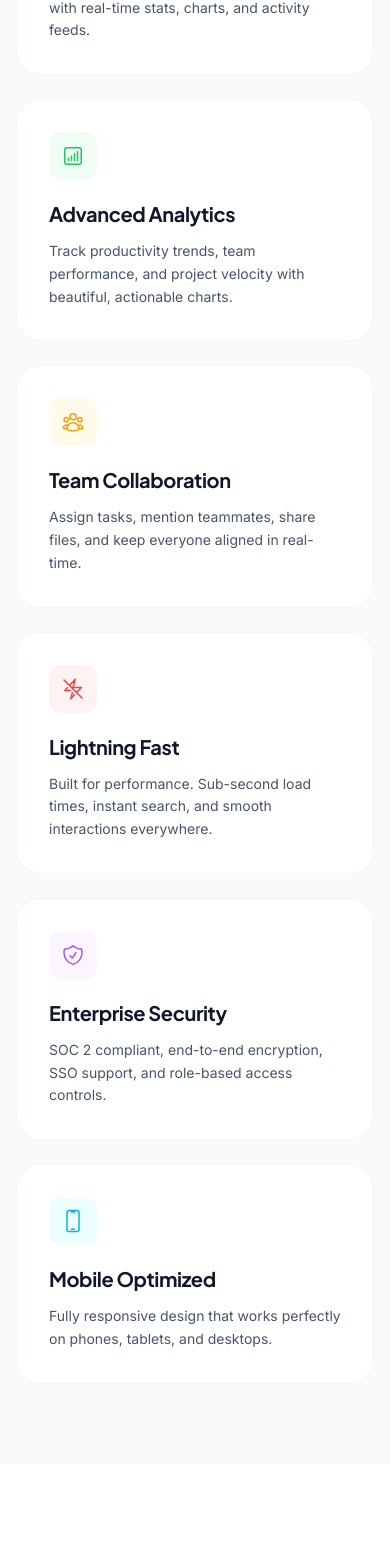
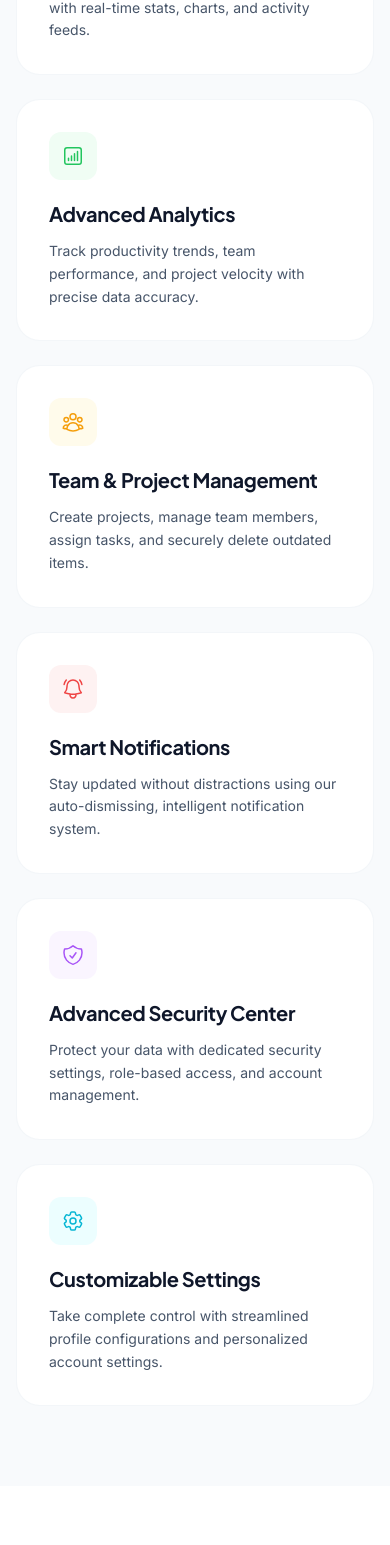
Before and after one commit to Aaryan-9784/TaskoraX, a React (Vite) app in the folder frontend/: page / in a window 390 px wide. Shown: the part 2490-4035 px from the top of the page. Built offline with nearby package versions, Linux system fonts and the light colour scheme; no server answers; the HTML template or start-up script is replaced by a standard one.

Commit message:
feat: add Features landing page component with responsive grid layout

```diff
--- a/frontend/src/components/landing/Features.jsx
+++ b/frontend/src/components/landing/Features.jsx
@@ -2,9 +2,9 @@
   HiOutlineSquares2X2,
   HiOutlineChartBarSquare,
   HiOutlineUserGroup,
-  HiOutlineBoltSlash,
+  HiOutlineBellAlert,
   HiOutlineShieldCheck,
-  HiOutlineDevicePhoneMobile,
+  HiOutlineCog6Tooth,
 } from 'react-icons/hi2';
 
 const features = [
@@ -19,35 +19,35 @@
     icon: HiOutlineChartBarSquare,
     title: 'Advanced Analytics',
     description:
-      'Track productivity trends, team performance, and project velocity with beautiful, actionable charts.',
+      'Track productivity trends, team performance, and project velocity with precise data accuracy.',
     color: 'bg-success-50 text-success-500',
   },
   {
     icon: HiOutlineUserGroup,
-    title: 'Team Collaboration',
+    title: 'Team & Project Management',
     description:
-      'Assign tasks, mention teammates, share files, and keep everyone aligned in real-time.',
+      'Create projects, manage team members, assign tasks, and securely delete outdated items.',
     color: 'bg-warning-50 text-warning-500',
   },
   {
-    icon: HiOutlineBoltSlash,
-    title: 'Lightning Fast',
+    icon: HiOutlineBellAlert,
+    title: 'Smart Notifications',
     description:
-      'Built for performance. Sub-second load times, instant search, and smooth interactions everywhere.',
+      'Stay updated without distractions using our auto-dismissing, intelligent notification system.',
     color: 'bg-danger-50 text-danger-500',
   },
   {
     icon: HiOutlineShieldCheck,
-    title: 'Enterprise Security',
+    title: 'Advanced Security Center',
     description:
-      'SOC 2 compliant, end-to-end encryption, SSO support, and role-based access controls.',
+      'Protect your data with dedicated security settings, role-based access, and account management.',
     color: 'bg-purple-50 text-purple-500',
   },
   {
-    icon: HiOutlineDevicePhoneMobile,
-    title: 'Mobile Optimized',
+    icon: HiOutlineCog6Tooth,
+    title: 'Customizable Settings',
     description:
-      'Fully responsive design that works perfectly on phones, tablets, and desktops.',
+      'Take complete control with streamlined profile configurations and personalized account settings.',
     color: 'bg-cyan-50 text-cyan-500',
   },
 ];
```
